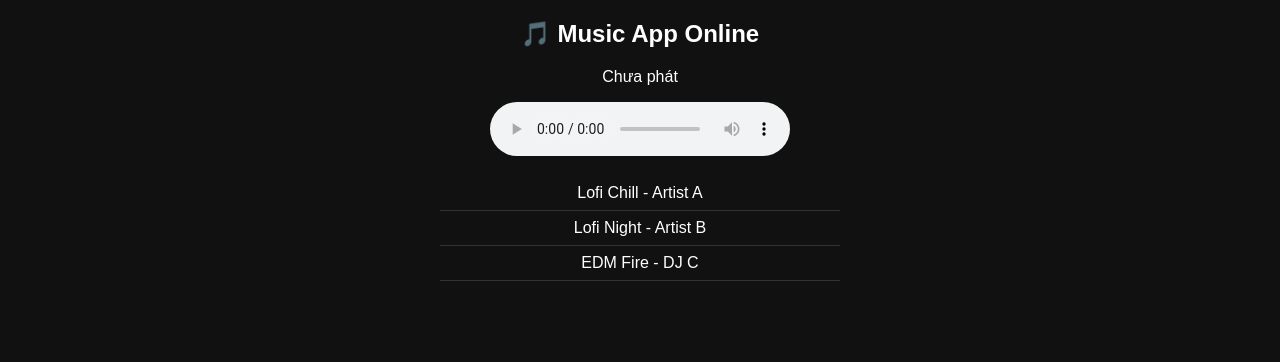
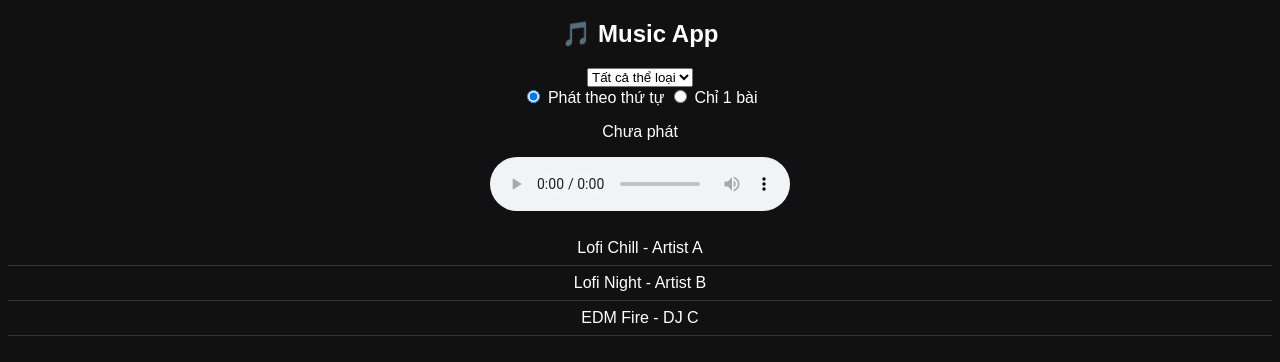
Before and after one commit to baobao11072019-QT/music-app, a plain HTML site: page index.html in a window 1280 px wide. Drawn offline with Linux system fonts and the light colour scheme.

Commit message:
index.html

```diff
--- a/index.html
+++ b/index.html
@@ -7,15 +7,30 @@
 </head>
 <body>
 
-<h2>🎵 Music App Online</h2>
+<h2>🎵 Music App</h2>
 
-<div id="player">
-  <p id="song-title">Chưa phát</p>
+<!-- Chọn thể loại -->
+<select id="genreSelect">
+  <option value="all">Tất cả thể loại</option>
+</select>
 
-  <audio id="audio" controls></audio>
+<!-- Chế độ phát -->
+<div class="mode">
+  <label>
+    <input type="radio" name="playMode" value="order" checked>
+    Phát theo thứ tự
+  </label>
+  <label>
+    <input type="radio" name="playMode" value="single">
+    Chỉ 1 bài
+  </label>
+</div>
 
-  <ul id="playlist"></ul>
-</div>
+<p id="song-title">Chưa phát</p>
+
+<audio id="audio" controls></audio>
+
+<ul id="playlist"></ul>
 
 <script src="script.js"></script>
 </body>
```
